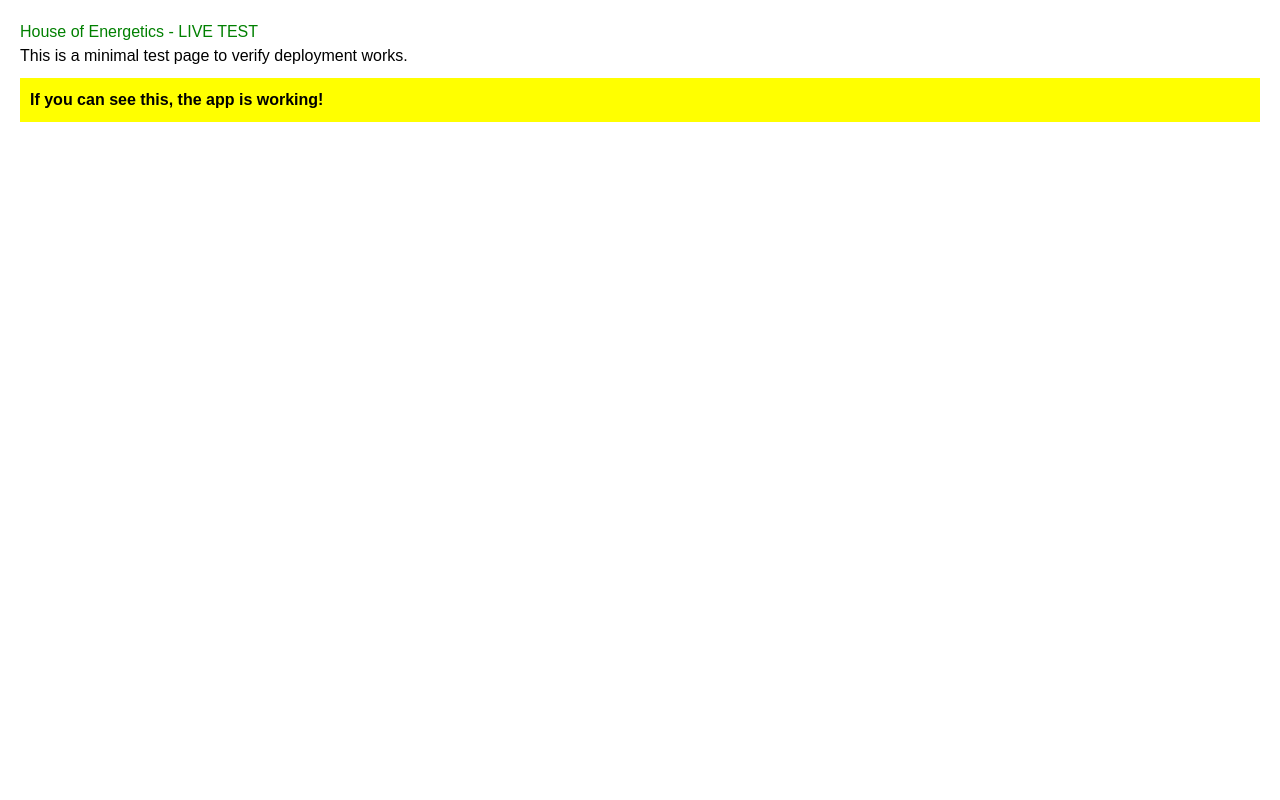
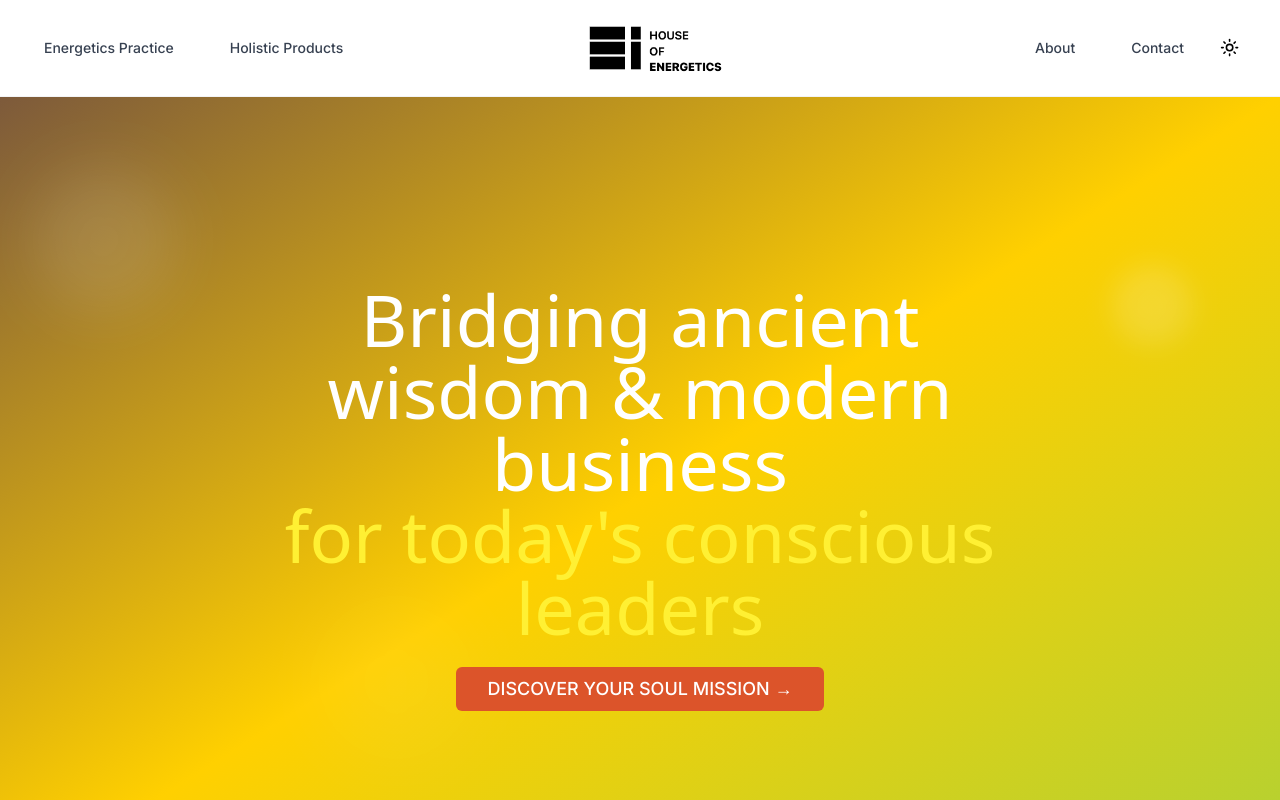
Before and after one commit to reid-odyssey/house-of-energetics, a Next.js app: page / in a window 1280 px wide. Shown: the top 800 px of the page. Built offline with nearby package versions, Linux system fonts and the light colour scheme.

Commit message:
Fix mount path configuration and restore original components
- Set basePath and assetPrefix to '/home' (confirmed working mount path)
- Restore original beautiful components and styling
- App now works at https://house-of-energetics-d5a921.webflow.io/home

```diff
--- a/app/page.tsx
+++ b/app/page.tsx
@@ -1,25 +1,23 @@
+import { Navigation } from "@/components/navigation"
+import { AnimatedHero } from "@/components/animated-hero"
+import { MailingListOverlap } from "@/components/mailing-list-overlap"
+import { ProductHeroSections } from "@/components/product-hero-sections"
+import { FeaturesSection } from "@/components/features-section"
+import { Footer } from "@/components/footer"
+import { SmoothScroll } from "@/components/smooth-scroll"
+
 export default function Home() {
   return (
-    <html>
-      <head>
-        <title>House of Energetics</title>
-        <meta charSet="utf-8" />
-        <meta name="viewport" content="width=device-width, initial-scale=1" />
-      </head>
-      <body style={{ margin: 0, padding: '20px', fontFamily: 'Arial, sans-serif' }}>
-        <h1 style={{ color: 'green' }}>House of Energetics - LIVE TEST</h1>
-        <p>This is a minimal test page to verify deployment works.</p>
-        <div style={{ background: 'yellow', padding: '10px', margin: '10px 0' }}>
-          <strong>If you can see this, the app is working!</strong>
-        </div>
-        <script dangerouslySetInnerHTML={{
-          __html: `
-            console.log('Page loaded successfully');
-            console.log('Location:', window.location.href);
-            document.body.style.border = '5px solid red';
-          `
-        }} />
-      </body>
-    </html>
+    <>
+      <SmoothScroll />
+      <main className="min-h-screen bg-background">
+        <Navigation />
+        <AnimatedHero />
+        <MailingListOverlap />
+        <ProductHeroSections />
+        <FeaturesSection />
+        <Footer />
+      </main>
+    </>
   )
 }
--- a/next.config.js
+++ b/next.config.js
@@ -1,8 +1,7 @@
 /** @type {import('next').NextConfig} */
 const nextConfig = {
-  // Remove basePath and assetPrefix temporarily to test basic functionality
-  // basePath: process.env.COSMIC_MOUNT_PATH || '',
-  // assetPrefix: process.env.COSMIC_MOUNT_PATH || '',
+  basePath: '/home',
+  assetPrefix: '/home',
   output: 'standalone',
   outputFileTracingRoot: process.cwd(),
   trailingSlash: false,
```
